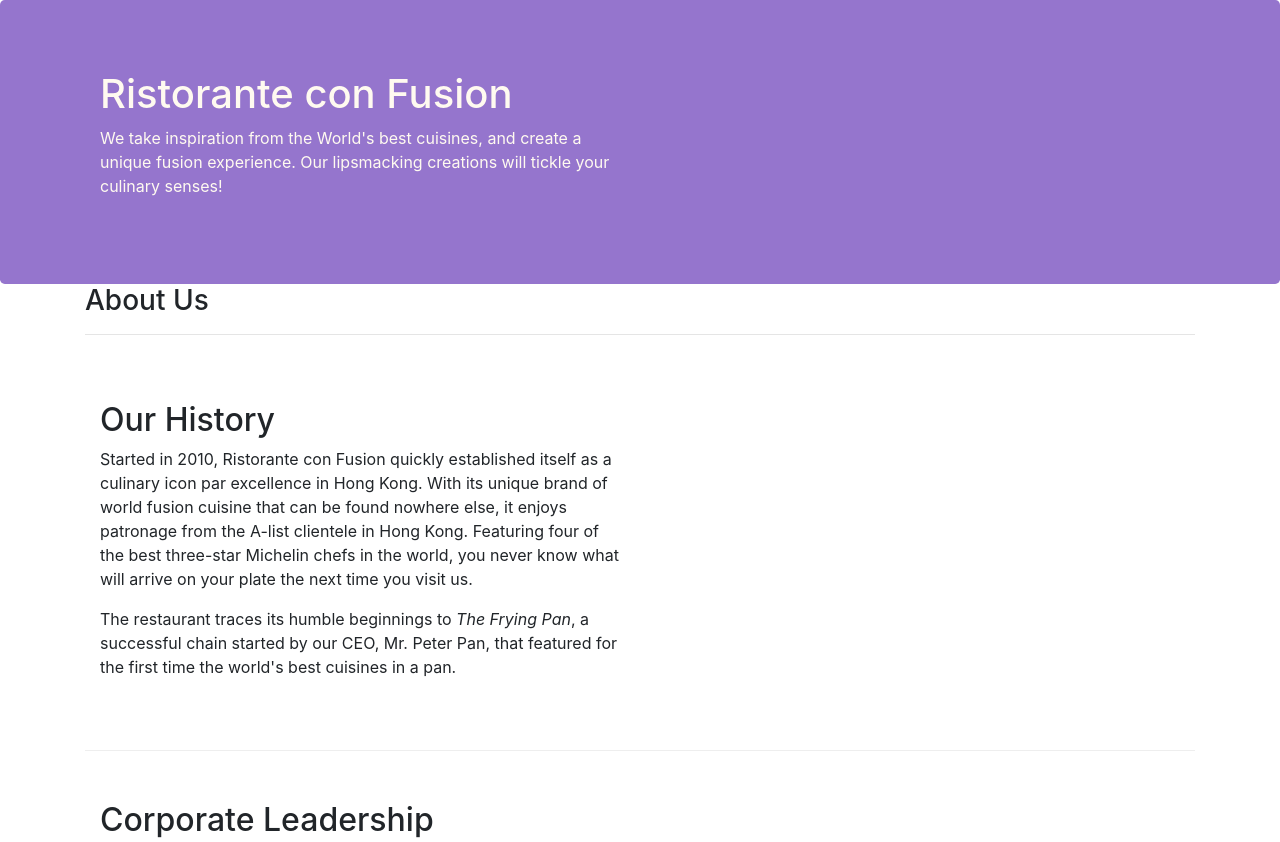
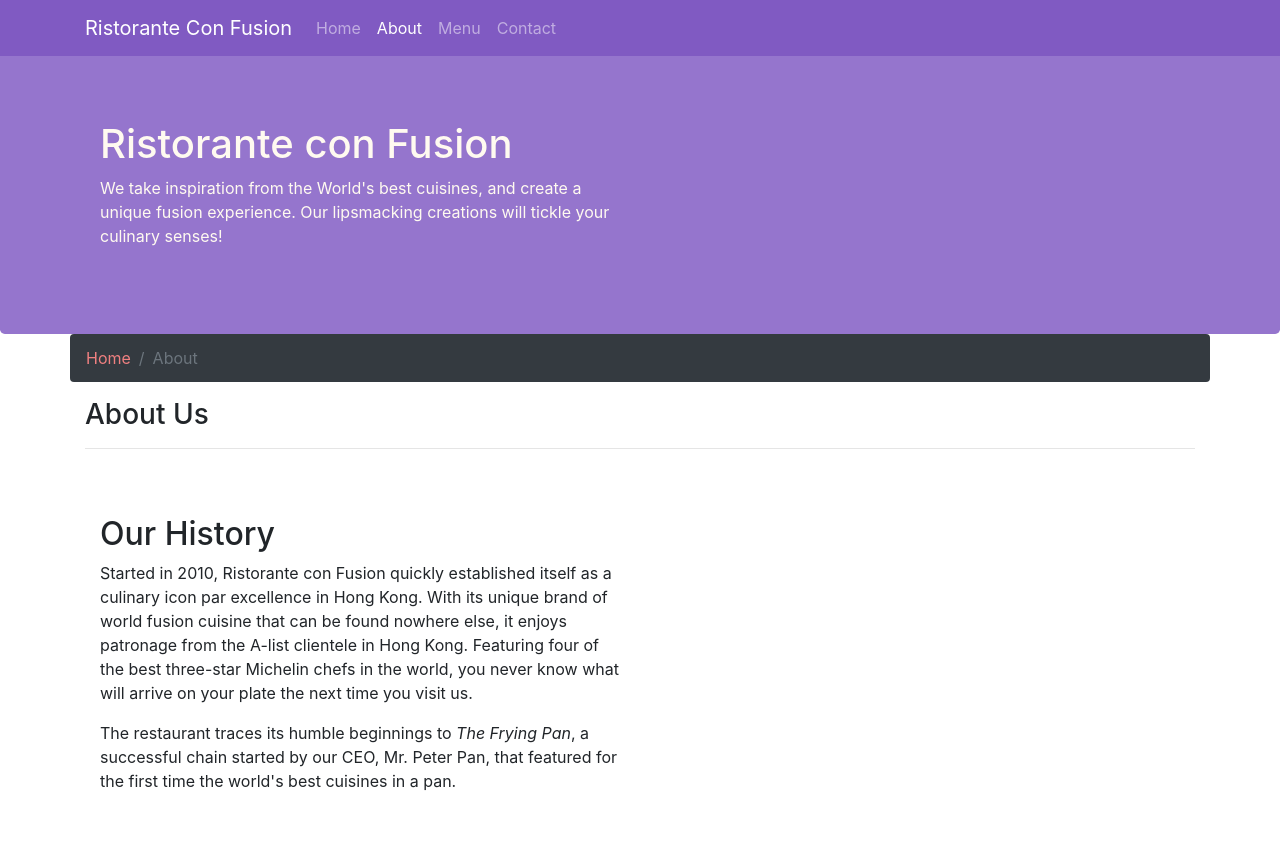
Before and after one commit to Aitfakirali/ConFusion, a website: page aboutus.html in a window 1280 px wide. Shown: the top 842 px of the page. Drawn offline with nearby package versions, Linux system fonts and the light colour scheme.

Commit message:
navbar and breadcrumb

```diff
--- a/aboutus.html
+++ b/aboutus.html
@@ -13,6 +13,34 @@
   </head>
 
   <body>
+    <nav class="navbar navbar-dark navbar-expand-sm navbar-dark fixed-top">
+      <div class="container">
+        <a href="index.html" class="navbar-brand">Ristorante Con Fusion</a>
+        <button
+          class="navbar-toggler"
+          type="button"
+          data-toggle="collapse"
+          data-target="#toggle"
+          aria-controls="toggle"
+          aria-expanded="false"
+          aria-label="Toggle navigation"
+        >
+          <span class="navbar-toggler-icon"></span>
+        </button>
+        <div class="collapse navbar-collapse" id="toggle">
+          <ul class="navbar-nav me-auto">
+            <li class="nav-item">
+              <a href="index.html" class="nav-link">Home</a>
+            </li>
+            <li class="nav-item">
+              <a href="#" class="nav-link active">About</a>
+            </li>
+            <li class="nav-item"><a href="#" class="nav-link">Menu</a></li>
+            <li class="nav-item"><a href="#" class="nav-link">Contact</a></li>
+          </ul>
+        </div>
+      </div>
+    </nav>
     <header class="jumbotron">
       <div class="container">
         <div class="row row-header">
@@ -30,8 +58,12 @@
     </header>
 
     <div class="container">
-      <div>
-        <div>
+      <div class="row">
+        <ol class="col-12 breadcrumb bg-dark">
+          <li class="breadcrumb-item"><a href="index.html">Home</a></li>
+          <li class="breadcrumb-item active">About</li>
+        </ol>
+        <div class="col">
           <h3>About Us</h3>
           <hr />
         </div>
@@ -113,7 +145,7 @@
           <div class="col-4 offset-1 col-sm-2">
             <h5>Links</h5>
             <ul class="list-unstyled">
-              <li><a href="#">Home</a></li>
+              <li><a href="index.html">Home</a></li>
               <li><a href="#">About</a></li>
               <li><a href="#">Menu</a></li>
               <li><a href="#">Contact</a></li>
--- a/css/styles.css
+++ b/css/styles.css
@@ -64,3 +64,12 @@ ion-icon {
     flex-wrap: wrap;
   }
 }
+
+body {
+  padding: 50px 0px 0px 0px;
+  z-index: 0;
+}
+
+.navbar-dark {
+  background: #805ac2;
+}
```
Also changed, not shown: index.html (+29 -1 lines).
